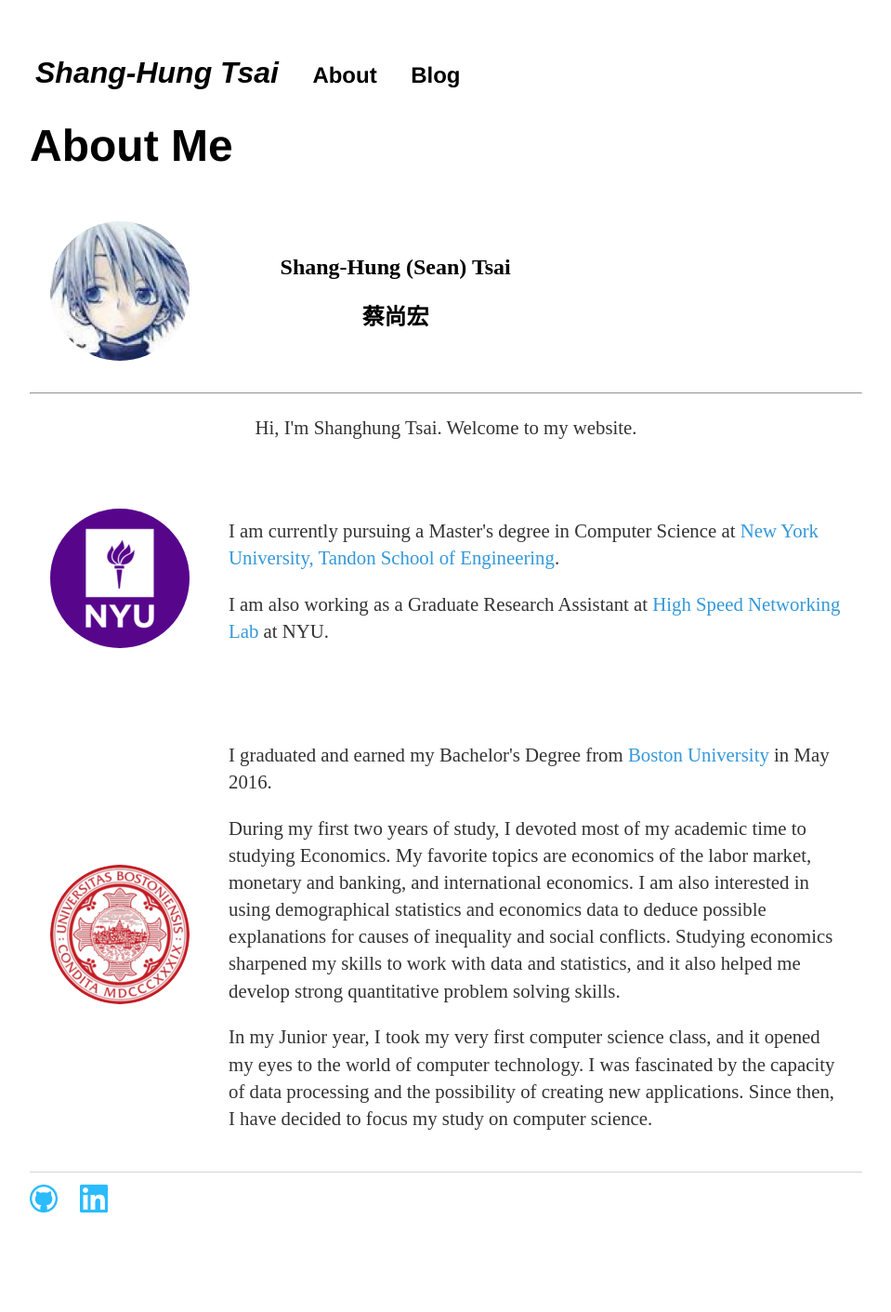
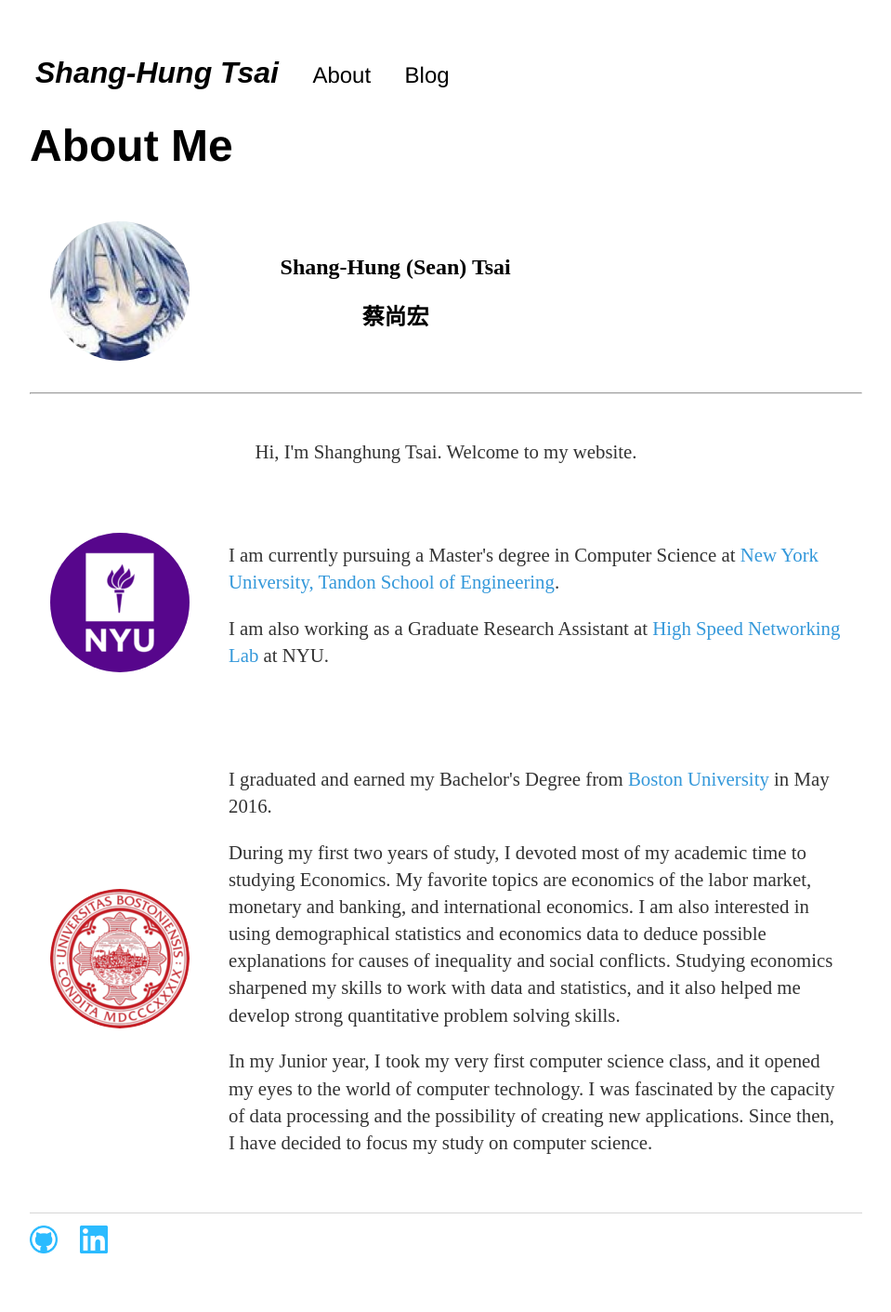
Before and after one commit to shtsai/shtsai7.github.io, a Jekyll site: the page built from about.html, in a window 1280 px wide. Shown: the whole page at 93% size, without its empty margins (160-1119 px from the left). Built offline with Jekyll 4.4.1, drawn with Linux system fonts in a browser that asks for light colours; before the commit the page ends 1367 px from its top, so only the background shows below that.

Commit message:
update page layout

```diff
--- a/_layouts/default.html
+++ b/_layouts/default.html
@@ -8,7 +8,7 @@
 		<body>
 			<nav>
 	    		<ul>
-			    <li><a href="/"><font face="Arial" size="6" color="black"><i>Shang-Hung Tsai</i></font></a></li>
+			    <li><a href="/"><font face="Arial" size="6" color="black"><i><b>Shang-Hung Tsai</b></i></font></a></li>
 				<li><a href="/about"><font size="5">About</font></a></li>
 				<li><a href="/blog"><font size="5">Blog</font></a></li>
 	    		</ul>
--- a/about.html
+++ b/about.html
@@ -17,11 +17,12 @@
 	</tr>
     </table>
     <hr>
-    <div>
 	<center>
+		<br>
 	    <p>Hi, I'm Shanghung Tsai. Welcome to my website.</p>
 
 	    <br>
+	    <div id="nyublock">
 	    <table id="nyu">
 		<tr>
 		    <td>
@@ -33,8 +34,10 @@
 		    </td>
 		</tr>
 	    </table>
+	    </div>
 	    <br>
 
+	    <div id="bublock">
 	    <table id="bu">
 		<tr>
 		    <td>
@@ -47,7 +50,8 @@
 		    </td>
 		</tr>
 	    </table>
+	    </div>
+	    <br>
 
 	</center>
-    </div>
 </div><!-- /.blurb -->
--- a/blog/index.html
+++ b/blog/index.html
@@ -4,6 +4,7 @@
 ---
 <link rel="stylesheet" type="text/css" href="/css/blog.css">
 	<h1>{{ page.title }}</h1>
+	<br>
 	<table>
 	    <tr>
 		<th>Date</th>
--- a/css/about.css
+++ b/css/about.css
@@ -13,3 +13,10 @@
 .img-circle {
     border-radius: 50%;
 }
+
+div#nyublock:hover {
+    background-color: #f9f9f9;
+}
+div#bublock:hover {
+    background-color: #f9f9f9;
+}
--- a/css/main.css
+++ b/css/main.css
@@ -6,7 +6,6 @@
     font-family:'Helvetica', 'Arial', 'Sans-Serif';
     padding: 0px;
     list-style: none;
-    font-weight: bold;
 }
 nav ul li, footer ul li {
     display: inline;
```
